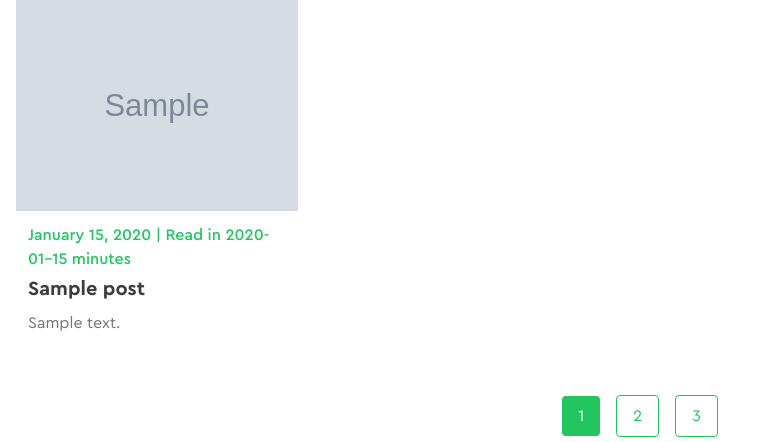
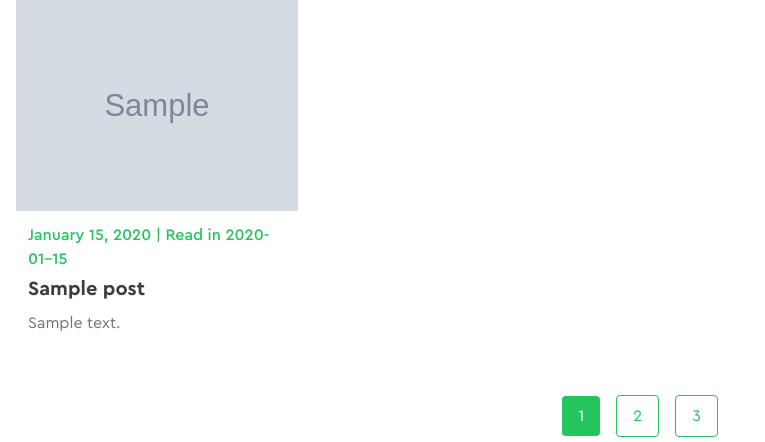
Before and after one commit to SharyZ/greenshop-website, a Django app: template templates/blog/main.html in a window 1280 px wide. Shown: the part 227-669 px from the top of the page, without its empty margins (0-765 px from the left). Run offline with Django 4.2, Linux system fonts and the light colour scheme; the template is opened without the code that fills it: most values are stand-ins (such as "Sample title", 1, 10 or a date in 2020); grey boxes marked "Sample" are stand-in pictures.

Commit message:
change read time rendering

```diff
--- a/blog/models.py
+++ b/blog/models.py
@@ -17,7 +17,7 @@ class Post(models.Model):
 
     def get_readtime(self):
         result = readtime.of_html(self.full_description)
-        return result.minutes
+        return result.text
 
     def __str__(self):
         return self.title
--- a/templates/blog/main.html
+++ b/templates/blog/main.html
@@ -25,7 +25,6 @@
       <div class="p-3">
         <p class="text-primary-500 mb-1 font-medium">
           {{ post.created_at|date:"F j, Y" }} | Read in {{ post.get_readtime }}
-          minutes
         </p>
         <h3 class="mb-2 text-xl font-bold">{{ post.title }}</h3>
         <p class="font-normal">{{ post.short_description }}</p>
--- a/templates/pages/home.html
+++ b/templates/pages/home.html
@@ -97,7 +97,6 @@
       <div class="p-3">
         <p class="text-primary-500 mb-1 font-medium">
           {{ post.created_at|date:"F j, Y" }} | Read in {{ post.get_readtime }}
-          minutes
         </p>
         <h3 class="mb-2 text-xl font-bold">{{ post.title }}</h3>
         <p class="font-normal">{{ post.short_description }}</p>
```
